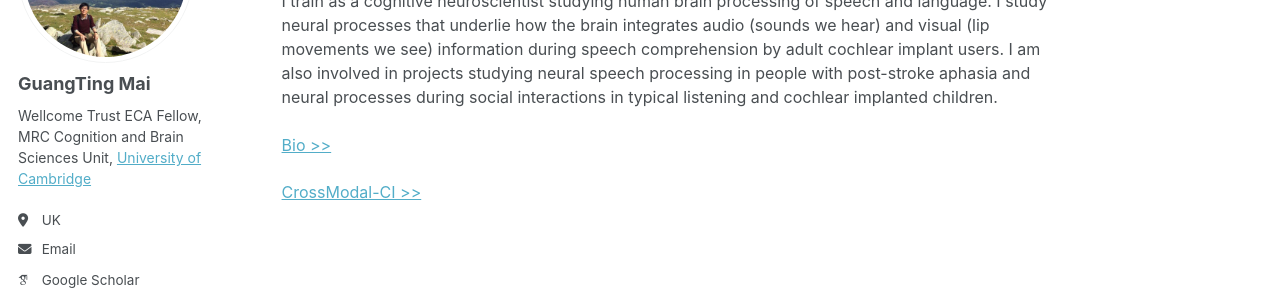
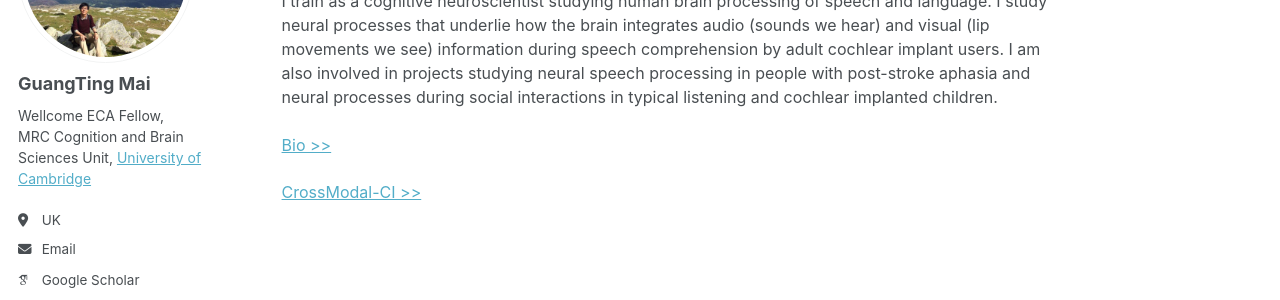
Before and after one commit to guangtingmai/guangtingmai.github.io, a Jekyll site: the page built from _pages/readme.html, in a window 1280 px wide. Shown: the part 211-511 px from the top of the page. Built offline with Jekyll 4.4.1, drawn with Linux system fonts in a browser that asks for light colours; some web fonts are replaced.

Commit message:
Update _config.yml

```diff
--- a/_config.yml
+++ b/_config.yml
@@ -25,7 +25,7 @@
   avatar           : "profile.jpg"
   name             : "GuangTing Mai"
   pronouns         : # example: "she/her"
-  bio              : '<span style="font-size: 10.5pt;">Wellcome Trust ECA Fellow,<br>MRC Cognition and Brain Sciences Unit, <a href="https://www.cam.ac.uk/">University of Cambridge</a></span>'
+  bio              : '<span style="font-size: 10.5pt;">Wellcome ECA Fellow,<br>MRC Cognition and Brain Sciences Unit, <a href="https://www.cam.ac.uk/">University of Cambridge</a></span>'
   location         : "UK"
   employer         : # "Red Brick University"
   uri              : # URL
```
